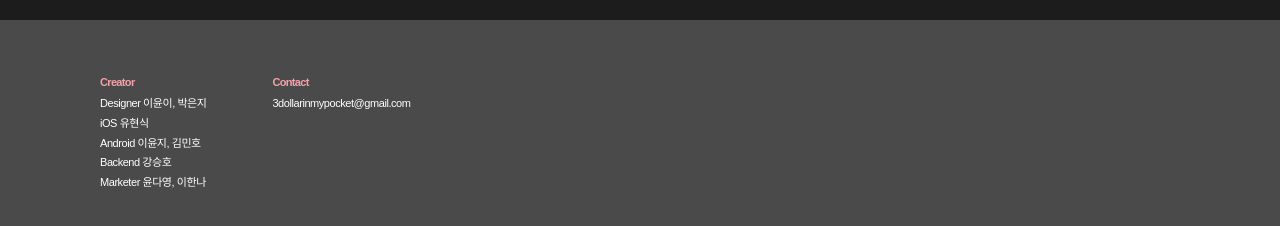
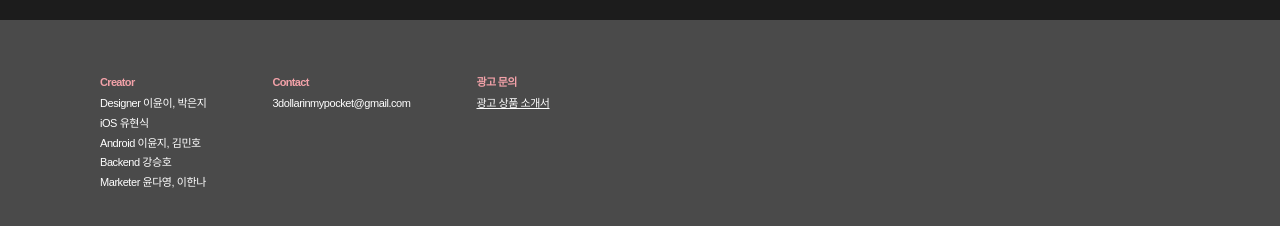
Before and after one commit to 3dollar-in-my-pocket/3dollars-in-my-pocket-intro, a React (Create React App) app: page /#/news in a window 1280 px wide. Shown: the part 1309-1535 px from the top of the page. Built offline with nearby package versions, Linux system fonts and the light colour scheme; a web font is replaced by a local one.

Commit message:
Data: Footer 데이터 추가 - 광고 문의란

```diff
--- a/src/data.jsx
+++ b/src/data.jsx
@@ -207,4 +207,17 @@ export const footerData = [
     title: "Contact",
     content: "3dollarinmypocket@gmail.com",
   },
+  {
+    id: 3,
+    title: "광고 문의",
+    content: (
+      <a
+        href="https://drive.google.com/file/d/1_ryRU5bolzZPaUfv8TLfcUZIDOIKVl_x/view?usp=sharing"
+        target="_blank"
+        rel="noreferrer"
+      >
+        광고 상품 소개서
+      </a>
+    ),
+  },
 ];
```
